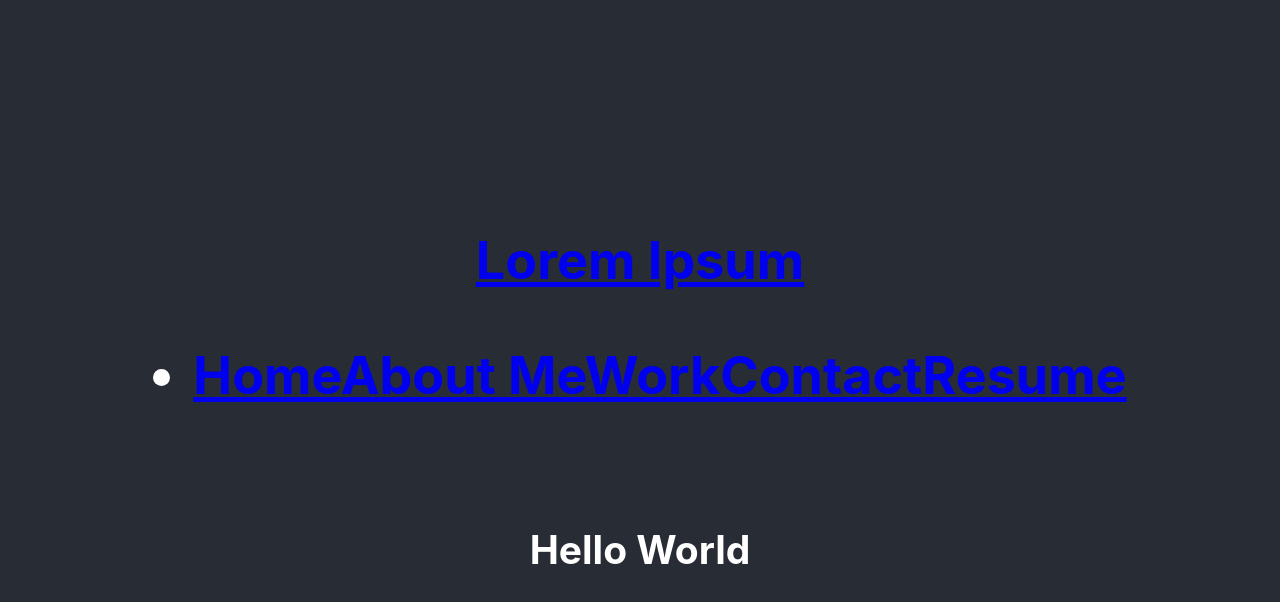
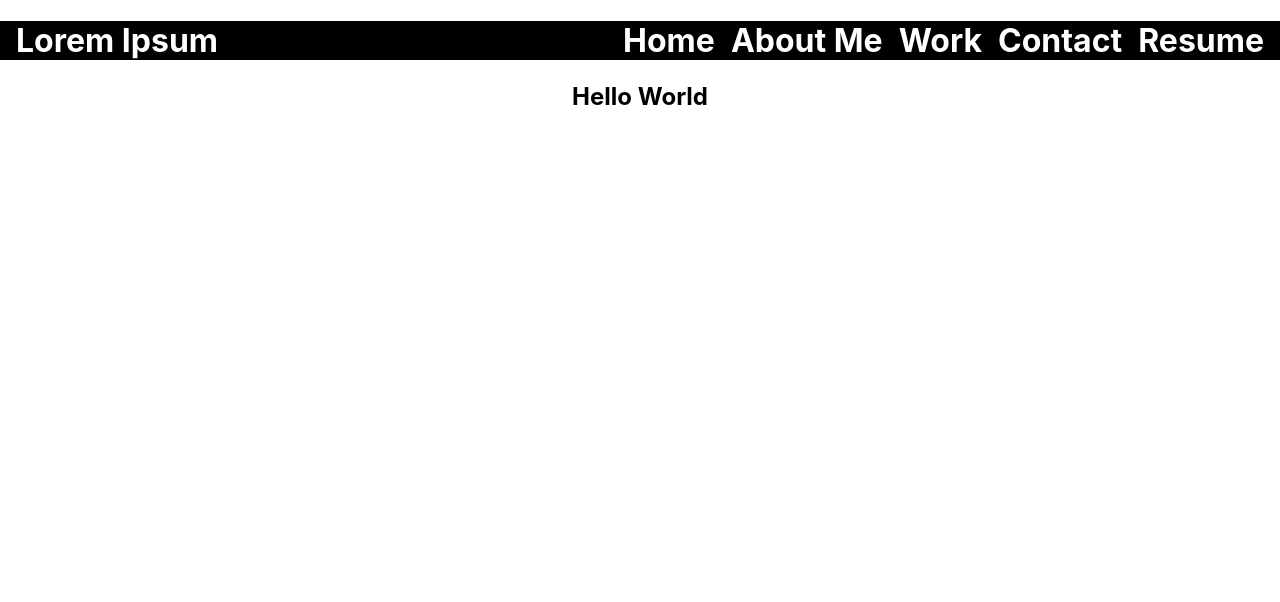
Before and after one commit to kevinszn23/portfolio-v2, a React (Create React App) app: page / in a window 1280 px wide. Shown: the top 602 px of the page. Built offline with nearby package versions, Linux system fonts and the light colour scheme.

Commit message:
styled navbar

```diff
--- a/src/App.css
+++ b/src/App.css
@@ -13,7 +13,7 @@
   }
 }
 
-.App-header {
+/* .App-header {
   background-color: #282c34;
   min-height: 100vh;
   display: flex;
@@ -22,7 +22,7 @@
   justify-content: center;
   font-size: calc(10px + 2vmin);
   color: white;
-}
+} */
 
 .App-link {
   color: #61dafb;
@@ -37,9 +37,37 @@
   }
 }
 
-.header_container {
+* {
+  box-sizing: border-box;
+}
+
+body {
+  margin: 0;
+}
+
+.nav {
+  background-color: black;
+  color: white;
   display: flex;
   justify-content: space-between;
   align-items: center;
+  gap: 2rem;
+  padding: 0 1rem;
+}
 
+.nav a {
+  color: inherit;
+  text-decoration: none;
 }
+
+.nav ul {
+  padding: 0;
+  margin: 0;
+  list-style: none;
+  display: flex;
+  gap: 1rem;
+}
+
+.nav li:hover {
+  color: grey;
+}
--- a/src/components/Navbar.js
+++ b/src/components/Navbar.js
@@ -5,12 +5,20 @@ export default function Navbar() {
       <ul>
         <li>
           <a href="/">Home</a>
+        </li>
+        <li>
           <a href="/about">About Me</a>
+        </li>
+        <li>
           <a href="/work">Work</a>
+        </li>
+        <li>
           <a href="/contact">Contact</a>
+        </li>
+        <li>
           <a href="/resume">Resume</a>
         </li>
       </ul>
     </div>
-    )
+  );
 }
```
Lines whose indentation alone changed are shown as unchanged.
